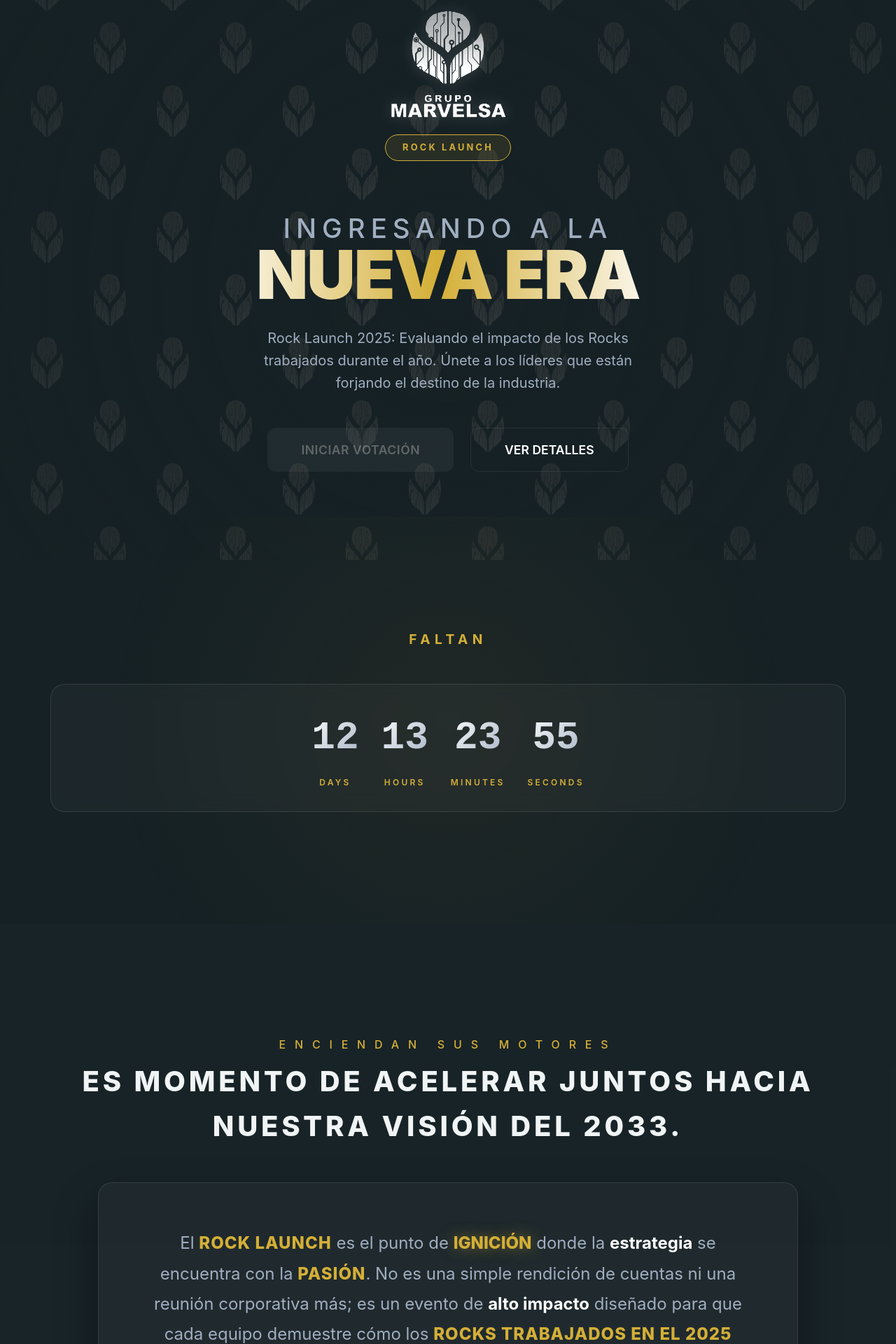
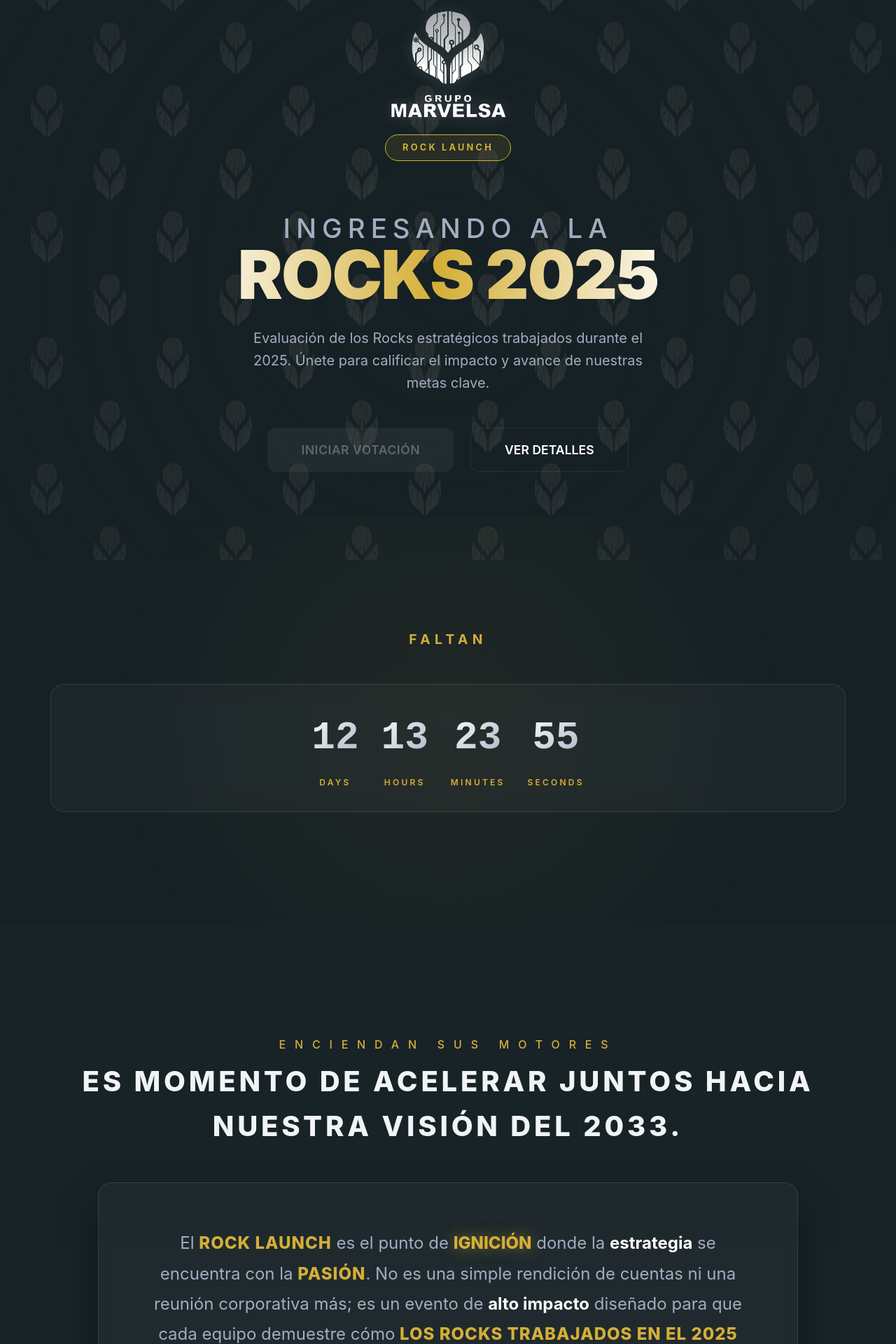
Before and after one commit to alanhernandez-lang/Pruebas-Marvelsa, a React (Vite) app in the folder rock-launch-frontend/: page / in a window 1280 px wide. Shown: the top 1920 px of the page at 70% size. Built offline with nearby package versions, Linux system fonts and the light colour scheme; no server answers.

Commit message:
feat: update event schedule to May 13th and change theme to Rocks 2025

```diff
--- a/rock-launch-frontend/src/components/Hero.jsx
+++ b/rock-launch-frontend/src/components/Hero.jsx
@@ -11,11 +11,11 @@
         <h1 className="hero-title">
           <span className="title-top">INGRESANDO A LA</span>
           <br />
-          <span className="title-main">NUEVA ERA</span>
+          <span className="title-main">ROCKS 2025</span>
         </h1>
         <p className="hero-subtitle">
-          Rock Launch 2025: Evaluando el impacto de los Rocks trabajados durante el año.
-          Únete a los líderes que están forjando el destino de la industria.
+          Evaluación de los Rocks estratégicos trabajados durante el 2025.
+          Únete para calificar el impacto y avance de nuestras metas clave.
         </p>
         <div className="hero-actions">
           <button
--- a/rock-launch-frontend/src/pages/Ranking.jsx
+++ b/rock-launch-frontend/src/pages/Ranking.jsx
@@ -190,7 +190,7 @@
   return (
     <div className="container" style={{ paddingBottom: '4rem', maxWidth: '1400px' }}>
       <div style={{ display: 'flex', justifyContent: 'center', gap: '3rem', marginBottom: '5rem', alignItems: 'center' }}>
-        <h1 className="ultra-ranking-title">ROCK LAUNCH 2025</h1>
+        <h1 className="ultra-ranking-title">ROCKS 2025</h1>
         {!isSimulating ? (
           <button className="btn-racing-ultra" onClick={startSimulation}>Empezar Resultados 🚀</button>
         ) : (
--- a/rock-launch-frontend/src/pages/Welcome.jsx
+++ b/rock-launch-frontend/src/pages/Welcome.jsx
@@ -106,7 +106,7 @@
                     </h2>
                     <div className="about-content reveal glass">
                         <p className="about-paragraph">
-                            El <span className="highlight-accent">Rock Launch</span> es el punto de <span className="highlight-glow">ignición</span> donde la <span className="highlight-white">estrategia</span> se encuentra con la <span className="highlight-accent">pasión</span>. No es una simple rendición de cuentas ni una reunión corporativa más; es un evento de <span className="highlight-white">alto impacto</span> diseñado para que cada equipo demuestre cómo los <span className="highlight-accent">Rocks trabajados en el 2025</span> están moviendo la aguja de la empresa hacia su visión a <span className="highlight-white">largo plazo</span>.
+                            El <span className="highlight-accent">Rock Launch</span> es el punto de <span className="highlight-glow">ignición</span> donde la <span className="highlight-white">estrategia</span> se encuentra con la <span className="highlight-accent">pasión</span>. No es una simple rendición de cuentas ni una reunión corporativa más; es un evento de <span className="highlight-white">alto impacto</span> diseñado para que cada equipo demuestre cómo <span className="highlight-accent">los Rocks trabajados en el 2025</span> están moviendo la aguja de la empresa hacia su visión a <span className="highlight-white">largo plazo</span>.
                         </p>
                         <p className="about-paragraph" style={{ marginTop: '1.5rem', fontSize: '1.1rem' }}>
                             Para garantizar la transparencia, la votación es <span className="highlight-white">nominal y personal</span>.<br /><br />
```
